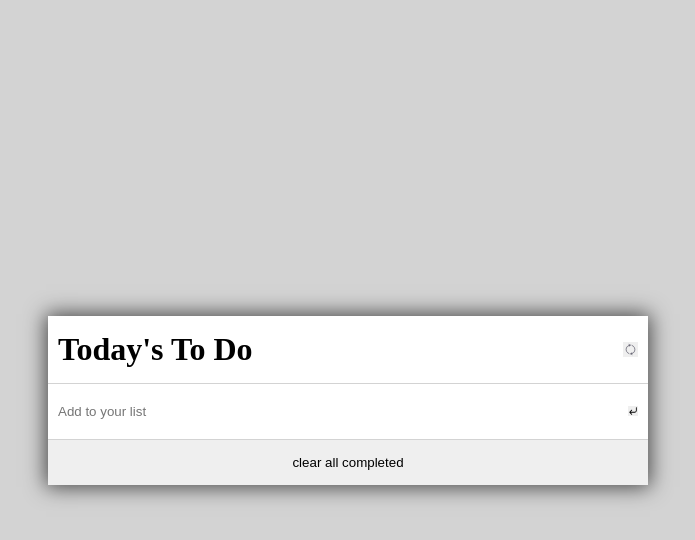
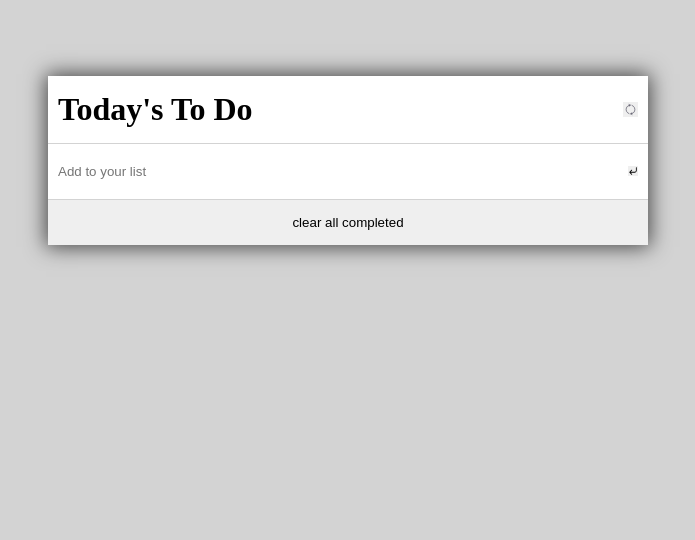
Before and after one commit to Reggeditt/todo-list-App2, a website built with webpack: page src/index.html in a window 1280 px wide. Shown: the part 240-780 px from the top of the page, without its empty margins (292-987 px from the left). Built offline with nearby package versions, Linux system fonts and the light colour scheme.

Commit message:
fix body height bug

```diff
--- a/src/index.css
+++ b/src/index.css
@@ -12,7 +12,7 @@ body {
   justify-content: center;
   align-items: center;
   background-color: lightgray;
-  min-height: 100vw;
+  min-height: 100vh;
 }
 
 main {
```
Also changed, not shown: dist/index.html, dist/main.bundle.js.
